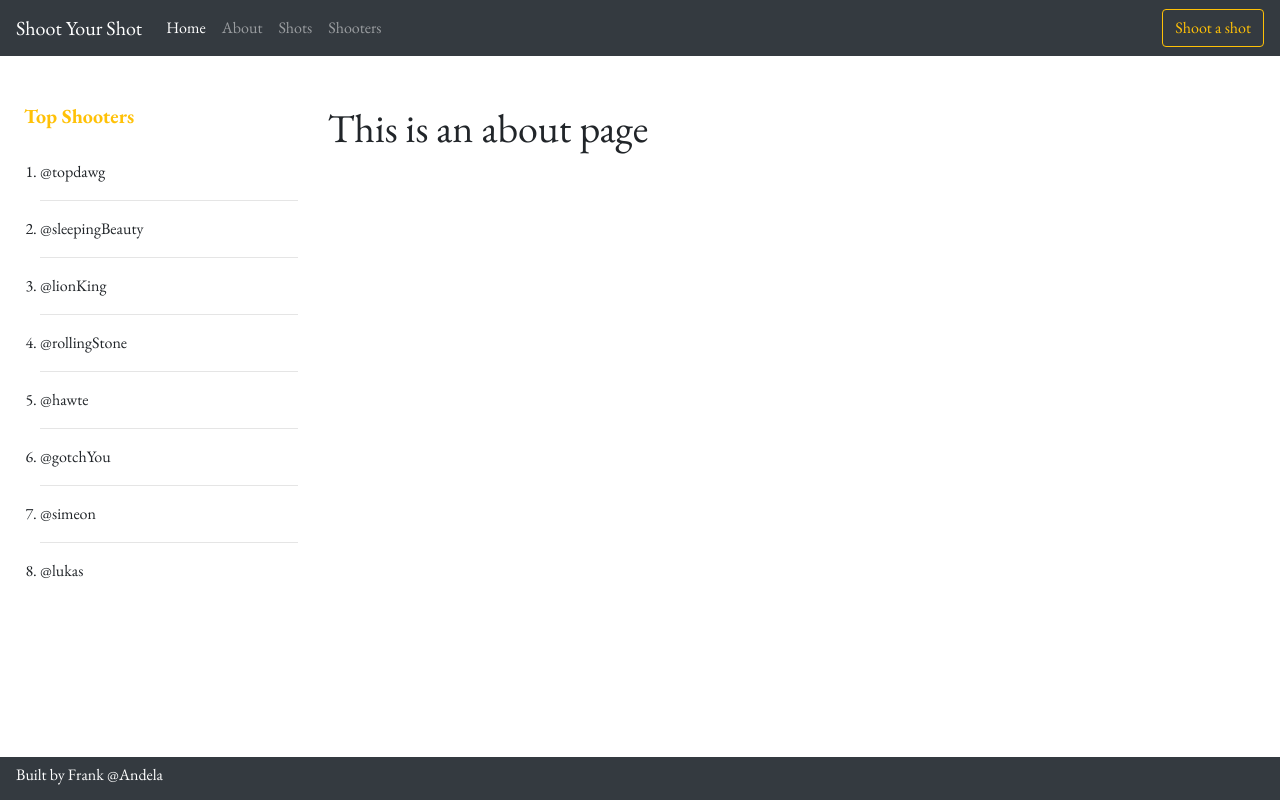
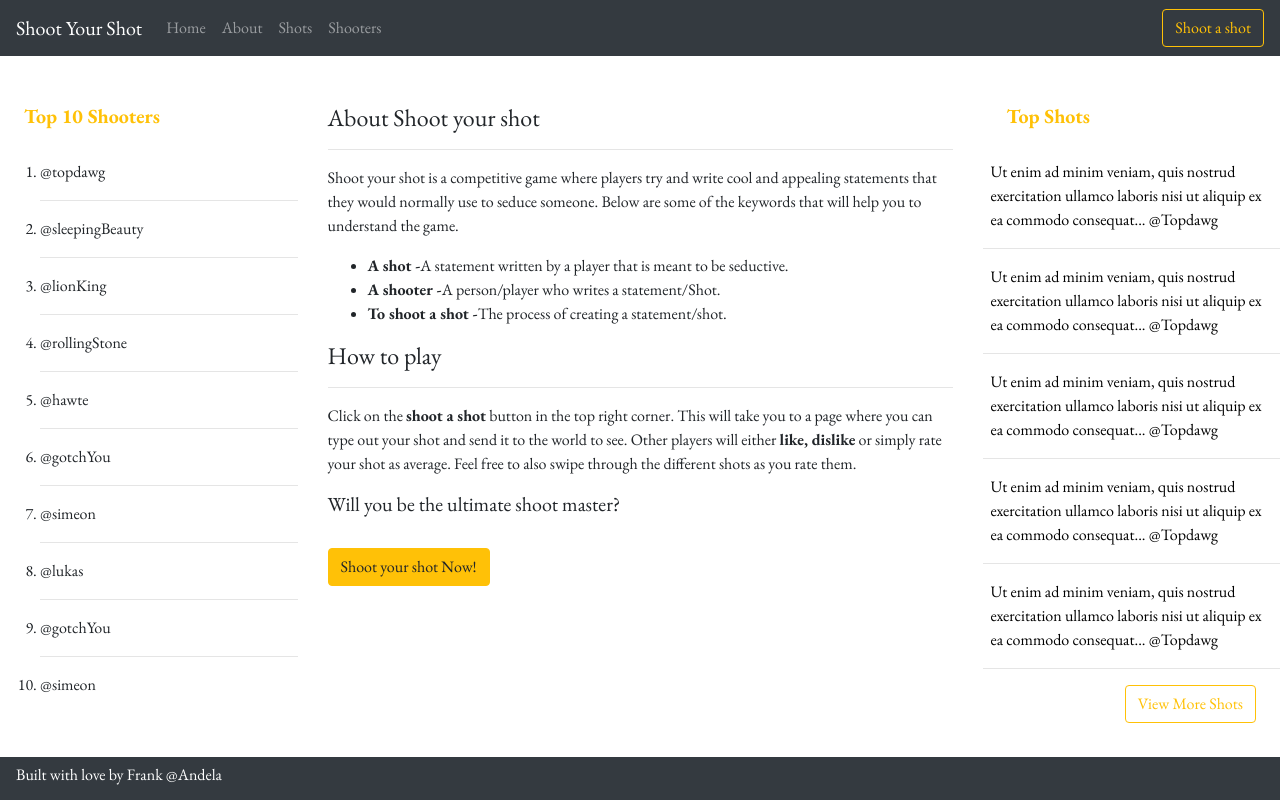
Before and after one commit to fatukunda/shoot-your-shot, a Vue app: page /about in a window 1280 px wide. Built offline with nearby package versions, Linux system fonts and the light colour scheme.

Commit message:
Create the about page

```diff
--- a/src/App.vue
+++ b/src/App.vue
@@ -8,20 +8,27 @@
       <div class="col-md-6">
         <router-view />
       </div>
+      <div class="col-md-3">
+        <TopShots/>
+      </div>
+      <div class="col-md-12">
+        <Footer />
+      </div>
     </div>
-    <Footer />
   </div>
 </template>
 <script>
 import Navbar from '@/components/Navbar.vue';
 import Footer from '@/components/Footer.vue';
 import TopShooters from '@/components/TopShooters.vue';
+import TopShots from '@/components/TopShots.vue';
 
 export default {
   components: {
     Navbar,
     Footer,
     TopShooters,
+    TopShots,
   },
 };
 </script>
--- a/src/components/Footer.vue
+++ b/src/components/Footer.vue
@@ -1,6 +1,6 @@
 <template>
     <nav class="navbar fixed-bottom navbar-dark bg-dark text-center">
-      <h6 class="text-white">Built by Frank @Andela</h6>
+      <h6 class="text-white">Built with love by Frank @Andela</h6>
     </nav>
 </template>
 
--- a/src/components/Navbar.vue
+++ b/src/components/Navbar.vue
@@ -12,10 +12,9 @@
     >
       <span class="navbar-toggler-icon"></span>
     </button>
-
     <div class="collapse navbar-collapse" id="navbarSupportedContent">
       <ul class="navbar-nav mr-auto">
-        <li class="nav-item active">
+        <li class="nav-item">
           <router-link to="/" class="nav-link">Home</router-link>
         </li>
         <li class="nav-item">
@@ -28,7 +27,9 @@
           <router-link to="/shooters" class="nav-link">Shooters</router-link>
         </li>
       </ul>
-      <button class="btn btn-outline-warning my-2 my-sm-0" type="submit">Shoot a shot</button>
+      <router-link to="/shots/create">
+        <button class="btn btn-outline-warning my-2 my-sm-0" type="submit">Shoot a shot</button>
+      </router-link>
     </div>
   </nav>
 </template>
--- a/src/components/Shot.vue
+++ b/src/components/Shot.vue
@@ -1,5 +1,4 @@
 <template>
-  <div class="row">
   <div class="col-md-12">
     <div :style="shotStyles" class="shot shadow-lg p-4 mb-5 rounded">
       <p>
@@ -35,16 +34,11 @@
       </div>
     </div>
     <div class="row mt-4 navigate">
-        <div class="col-md-6">
-          <font-awesome-icon :icon="['fas', 'arrow-circle-left']" size="3x" />
+      <div class="col-md-6 text-center">
+        <font-awesome-icon :icon="['fas', 'arrow-circle-left']" size="3x" class="icon" />
       </div>
-        <div class="col-md-6 float">
-          <font-awesome-icon
-            :icon="['fas', 'arrow-circle-right']"
-            class="float-right"
-            size="3x"
-          />
-        </div>
+      <div class="col-md-6 text-center">
+        <font-awesome-icon :icon="['fas', 'arrow-circle-right']" size="3x" class="icon" />
       </div>
     </div>
   </div>
@@ -91,4 +85,7 @@ export default {
   font-size: 20px;
   line-height: 2rem;
 }
+.icon{
+    cursor: pointer;
+}
 </style>
--- a/src/components/TopShooters.vue
+++ b/src/components/TopShooters.vue
@@ -1,6 +1,6 @@
 <template>
   <div class="top-shooters">
-      <h5 class="pb-4 pl-4 text-warning font-weight-bold">Top Shooters</h5>
+      <h5 class="pb-4 pl-4 text-warning font-weight-bold">Top 10 Shooters</h5>
     <ol>
       <li>@topdawg</li>
       <hr/>
@@ -17,6 +17,10 @@
       <li>@simeon</li>
       <hr/>
       <li>@lukas</li>
+      <hr/>
+      <li>@gotchYou</li>
+      <hr/>
+      <li>@simeon</li>
     </ol>
   </div>
 </template>
@@ -28,7 +32,10 @@ export default {
 </script>
 
 <style scoped>
+.top-shooters{
+    padding-right: 0;
+}
 .top-shooters li{
-
+    cursor: pointer;
 }
 </style>
--- /dev/null
+++ b/src/components/TopShots.vue
@@ -0,0 +1,81 @@
+<template>
+  <div class="top-shots">
+    <div class="row">
+      <div class="col-md-12">
+        <h5 class="pb-4 pl-4 text-warning font-weight-bold">Top Shots</h5>
+        <router-link to="/shots/:id">
+          <div class="shot">
+            <p class="pl-2 pr-2">
+              Ut enim ad minim veniam,
+              quis nostrud exercitation ullamco laboris nisi ut aliquip ex ea commodo consequat...
+              <span>@Topdawg</span>
+            </p>
+            <hr />
+          </div>
+        </router-link>
+        <router-link to="/shots/:id">
+          <div class="shot">
+            <p class="pl-2 pr-2">
+              Ut enim ad minim veniam,
+              quis nostrud exercitation ullamco laboris nisi ut aliquip ex ea commodo consequat...
+              <span>@Topdawg</span>
+            </p>
+            <hr />
+          </div>
+        </router-link>
+        <router-link to="/shots/:id">
+          <div class="shot">
+            <p class="pl-2 pr-2">
+              Ut enim ad minim veniam,
+              quis nostrud exercitation ullamco laboris nisi ut aliquip ex ea commodo consequat...
+              <span>@Topdawg</span>
+            </p>
+            <hr />
+          </div>
+        </router-link>
+        <router-link to="/shots/:id">
+          <div class="shot">
+            <p class="pl-2 pr-2">
+              Ut enim ad minim veniam,
+              quis nostrud exercitation ullamco laboris nisi ut aliquip ex ea commodo consequat...
+              <span>@Topdawg</span>
+            </p>
+            <hr />
+          </div>
+        </router-link>
+        <router-link to="/shots/:id">
+          <div class="shot">
+            <p class="pl-2 pr-2">
+              Ut enim ad minim veniam,
+              quis nostrud exercitation ullamco laboris nisi ut aliquip ex ea commodo consequat...
+              <span>@Topdawg</span>
+            </p>
+            <hr />
+          </div>
+        </router-link>
+      </div>
+      <div class="col-md-12">
+        <router-link to="/shots">
+          <button class="btn btn-small btn-outline-warning float-right mr-4">
+              View More Shots</button>
+        </router-link>
+      </div>
+    </div>
+  </div>
+</template>
+
+<script>
+export default {
+  name: 'TopShots',
+};
+</script>
+
+<style scoped>
+.shot {
+  cursor: pointer;
+  color: black;
+}
+.shot:hover {
+  background-color: #d3d3d3;
+}
+</style>
--- a/src/views/About.vue
+++ b/src/views/About.vue
@@ -1,5 +1,36 @@
 <template>
   <div class="about">
-    <h1>This is an about page</h1>
+    <h4 class="display-5">About Shoot your shot</h4>
+    <hr />
+    <p>
+      Shoot your shot is a competitive game where players try and write cool
+      and appealing statements that they would normally use to seduce someone.
+      Below are some of the keywords that will help you to understand the game.
+    </p>
+    <ul>
+      <li>
+        <span class="font-weight-bold">A shot -</span>
+        <span>A statement written by a player that is meant to be seductive.</span>
+      </li>
+      <li>
+        <span class="font-weight-bold">A shooter -</span>
+        <span>A person/player who writes a statement/Shot.</span>
+      </li>
+      <li>
+        <span class="font-weight-bold">To shoot a shot -</span>
+        <span>The process of creating a statement/shot.</span>
+      </li>
+    </ul>
+    <h4 class="display-5">How to play</h4>
+    <hr>
+    <p>Click on the <strong> shoot a shot</strong> button in the top right corner.
+    This will take you to a page where you can type out your shot and send it to the world to see.
+    Other players will either <strong>like, dislike</strong> or simply rate your shot as average.
+    Feel free to also swipe through the different shots as you rate them.
+    </p>
+    <h5>Will you be the ultimate shoot master?</h5>
+    <router-link to="/shots/create">
+      <button class="btn btn-warning mt-4">Shoot your shot Now!</button>
+    </router-link>
   </div>
 </template>
--- a/src/views/Home.vue
+++ b/src/views/Home.vue
@@ -1,7 +1,5 @@
 <template>
-  <div>
     <Shot/>
-  </div>
 </template>
 <script>
 // @ is an alias to /src
```
Lines whose indentation alone changed are shown as unchanged.
